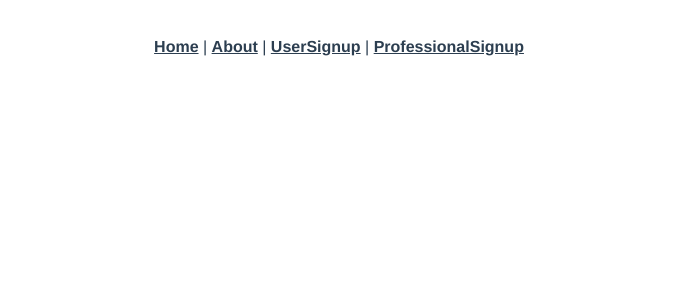
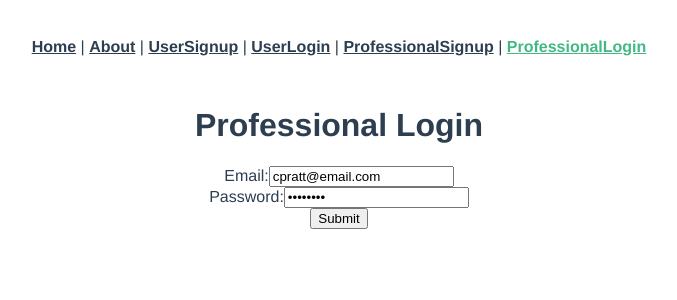
Before and after one commit to ymendo0101/frontend_capstone_app, a Vue app: page /professional-login in a window 1280 px wide. Shown: the top 300 px of the page, without its empty margins (301-978 px from the left). Built offline with nearby package versions, Linux system fonts and the light colour scheme.

Commit message:
add user login, professional login

```diff
--- a/src/App.vue
+++ b/src/App.vue
@@ -7,7 +7,11 @@
       |
       <router-link to="/user-signup">UserSignup</router-link>
       |
+      <router-link to="/user-login">UserLogin</router-link>
+      |
       <router-link to="/professional-signup">ProfessionalSignup</router-link>
+      |
+      <router-link to="/professional-login">ProfessionalLogin</router-link>
     </div>
     <router-view />
   </div>
--- a/src/main.js
+++ b/src/main.js
@@ -4,6 +4,7 @@ import router from "./router";
 import axios from "axios";
 
 axios.defaults.baseURL = process.env.NODE_ENV === "development" ? "http://localhost:3000" : "/";
+
 var jwt = localStorage.getItem("jwt");
 if (jwt) {
   axios.defaults.headers.common["Authorization"] = "Bearer " + jwt;
--- a/src/router.js
+++ b/src/router.js
@@ -1,9 +1,10 @@
 import Vue from "vue";
 import Router from "vue-router";
 import AppointmentsIndex from "./views/AppointmentsIndex.vue";
-import Login from "./views/Login.vue";
+import ProfessionalSignup from "./views/ProfessionalSignup.vue";
+import ProfessionalLogin from "./views/ProfessionalLogin.vue";
+import UserLogin from "./views/UserLogin.vue";
 import UserSignup from "./views/UserSignup.vue";
-import ProfessionalSignup from "./views/ProfessionalSignup.vue";
 
 Vue.use(Router);
 
@@ -25,9 +26,14 @@ export default new Router({
       component: () => import(/* webpackChunkName: "about" */ "./views/About.vue")
     },
     {
-      path: "/login",
-      name: "login",
-      component: Login
+      path: "/professional-signup",
+      name: "professional-signup",
+      component: ProfessionalSignup
+    },
+    {
+      path: "/professional-login",
+      name: "professional-login",
+      component: ProfessionalLogin
     },
     {
       path: "/user-signup",
@@ -35,9 +41,9 @@ export default new Router({
       component: UserSignup
     },
     {
-      path: "/professional-signup",
-      name: "professional-signup",
-      component: ProfessionalSignup
+      path: "/user-login",
+      name: "user-login",
+      component: UserLogin
     }
   ]
 });
--- a/src/views/Login.vue
+++ b/src/views/ProfessionalLogin.vue
@@ -1,8 +1,8 @@
 <template>
-  <div class="container login">
+  <div class="professional-login">
     <div class="container">
       <form v-on:submit.prevent="submit()">
-        <h1>Login</h1>
+        <h1>Professional Login</h1>
         <ul>
           <li class="text-danger" v-for="error in errors">{{ error }}</li>
         </ul>
@@ -26,8 +26,8 @@ import axios from "axios";
 export default {
   data: function() {
     return {
-      email: "",
-      password: "",
+      email: "cpratt@email.com",
+      password: "password",
       errors: []
     };
   },
@@ -38,7 +38,7 @@ export default {
         password: this.password
       };
       axios
-        .post("/api/sessions", params)
+        .post("/api/sessions_professional", params)
         .then(response => {
           axios.defaults.headers.common["Authorization"] = "Bearer " + response.data.jwt;
           localStorage.setItem("jwt", response.data.jwt);
--- a/src/views/ProfessionalSignup.vue
+++ b/src/views/ProfessionalSignup.vue
@@ -1,7 +1,7 @@
 <template>
   <div class="professional-signup">
     <div class="container">
-      <form v-on:submit.prevent="submit()">
+      <form v-on:submit.prevent="submit()" enctype="multipart/form-data">
         <h1>Professional Signup</h1>
         <ul>
           <li class="text-danger" v-for="error in errors">{{ error }}</li>
--- /dev/null
+++ b/src/views/UserLogin.vue
@@ -0,0 +1,55 @@
+<template>
+  <div class="user-login">
+    <div class="container">
+      <form v-on:submit.prevent="submit()">
+        <h1>User Login</h1>
+        <ul>
+          <li class="text-danger" v-for="error in errors">{{ error }}</li>
+        </ul>
+        <div class="form-group">
+          <label>Email:</label>
+          <input type="email" class="form-control" v-model="email" />
+        </div>
+        <div class="form-group">
+          <label>Password:</label>
+          <input type="password" class="form-control" v-model="password" />
+        </div>
+        <input type="submit" class="btn btn-primary" value="Submit" />
+      </form>
+    </div>
+  </div>
+</template>
+
+<script>
+import axios from "axios";
+
+export default {
+  data: function() {
+    return {
+      email: "fperez@email.com",
+      password: "password",
+      errors: []
+    };
+  },
+  methods: {
+    submit: function() {
+      var params = {
+        email: this.email,
+        password: this.password
+      };
+      axios
+        .post("/api/sessions", params)
+        .then(response => {
+          axios.defaults.headers.common["Authorization"] = "Bearer " + response.data.jwt;
+          localStorage.setItem("jwt", response.data.jwt);
+          this.$router.push("/");
+        })
+        .catch(error => {
+          this.errors = ["Invalid email or password."];
+          this.email = "";
+          this.password = "";
+        });
+    }
+  }
+};
+</script>
```
